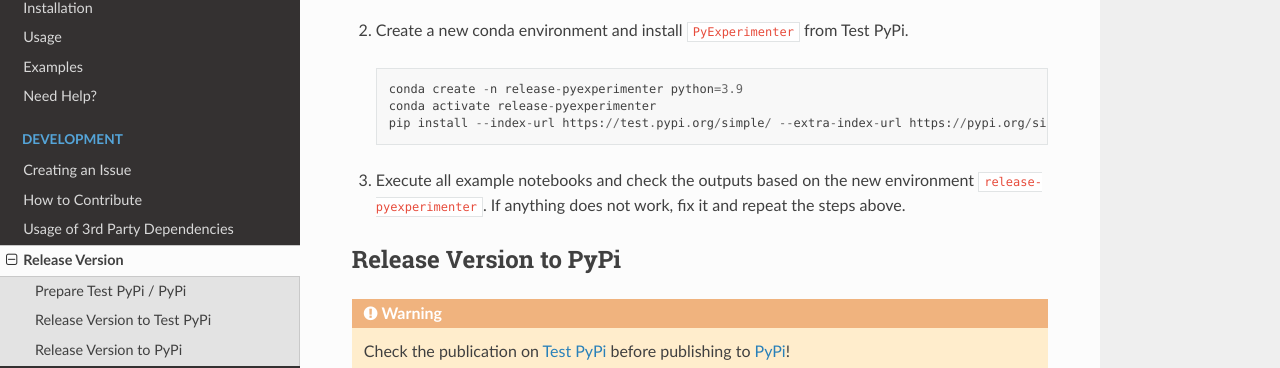
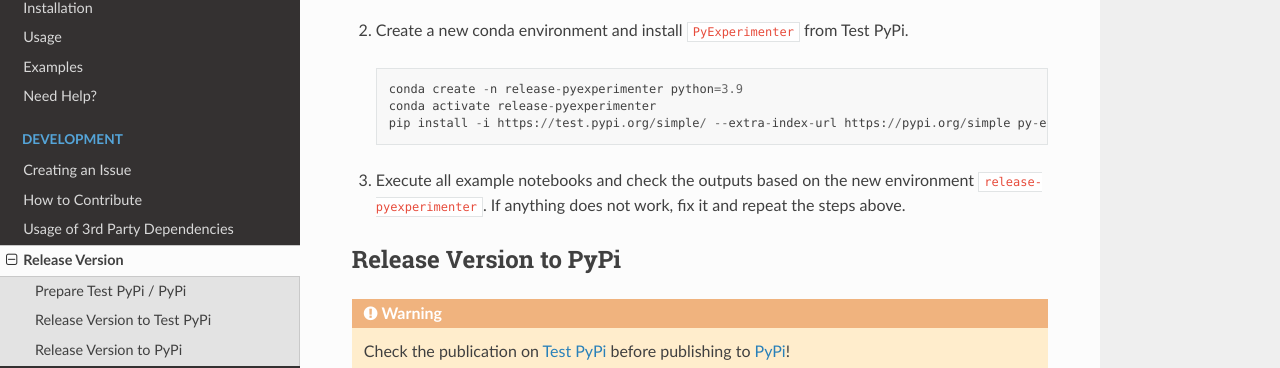
Before and after one commit to tornede/py_experimenter, a Sphinx documentation site: the page built from docs/source/release-version.rst, in a window 1280 px wide and 900 px high, scrolled down 601 px. Shown: the part 144-512 px from the top of the window. Built offline with Sphinx 7.4.7 and the Read the Docs theme 2.0.0, drawn with Linux system fonts in a browser that asks for light colours; pages that are not in the unit, such as notebooks, are missing from menus.

Commit message:
Update test pypi usage documentation (#135)

```diff
--- a/docs/source/release-version.rst
+++ b/docs/source/release-version.rst
@@ -50,7 +50,7 @@
 
     conda create -n release-pyexperimenter python=3.9
     conda activate release-pyexperimenter
-    pip install --index-url https://test.pypi.org/simple/ --extra-index-url https://pypi.org/simple py-experimenter
+    pip install -i https://test.pypi.org/simple/ --extra-index-url https://pypi.org/simple py-experimenter==<VERSION>
 
 3. Execute all example notebooks and check the outputs based on the new environment ``release-pyexperimenter``. If anything does not work, fix it and repeat the steps above.
 
```
